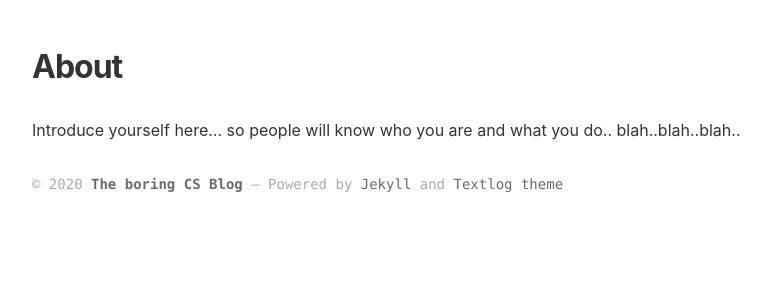
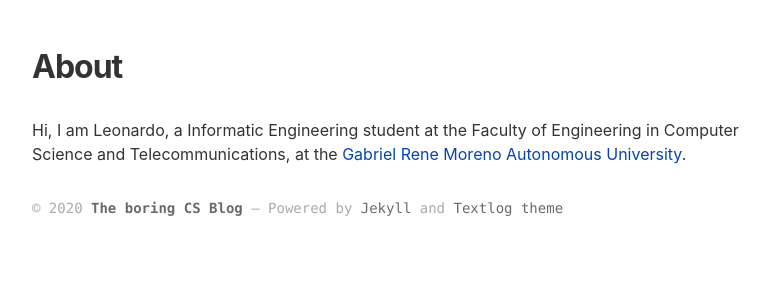
Before and after one commit to toborochi/toborochi.github.io, a Jekyll site: the page built from about.md, in a window 1280 px wide. Shown: the top 300 px of the page, without its empty margins (8-779 px from the left). Built offline with Jekyll 4.4.1, drawn with Linux system fonts in a browser that asks for light colours.

Commit message:
Update about.md

```diff
--- a/about.md
+++ b/about.md
@@ -3,4 +3,4 @@ layout: page
 title: About
 ---
 
-Introduce yourself here... so people will know who you are and what you do.. blah..blah..blah..
+Hi, I am Leonardo, a Informatic Engineering student at the Faculty of Engineering in Computer Science and Telecommunications, at the [Gabriel Rene Moreno Autonomous University](https://www.uagrm.edu.bo).
```
